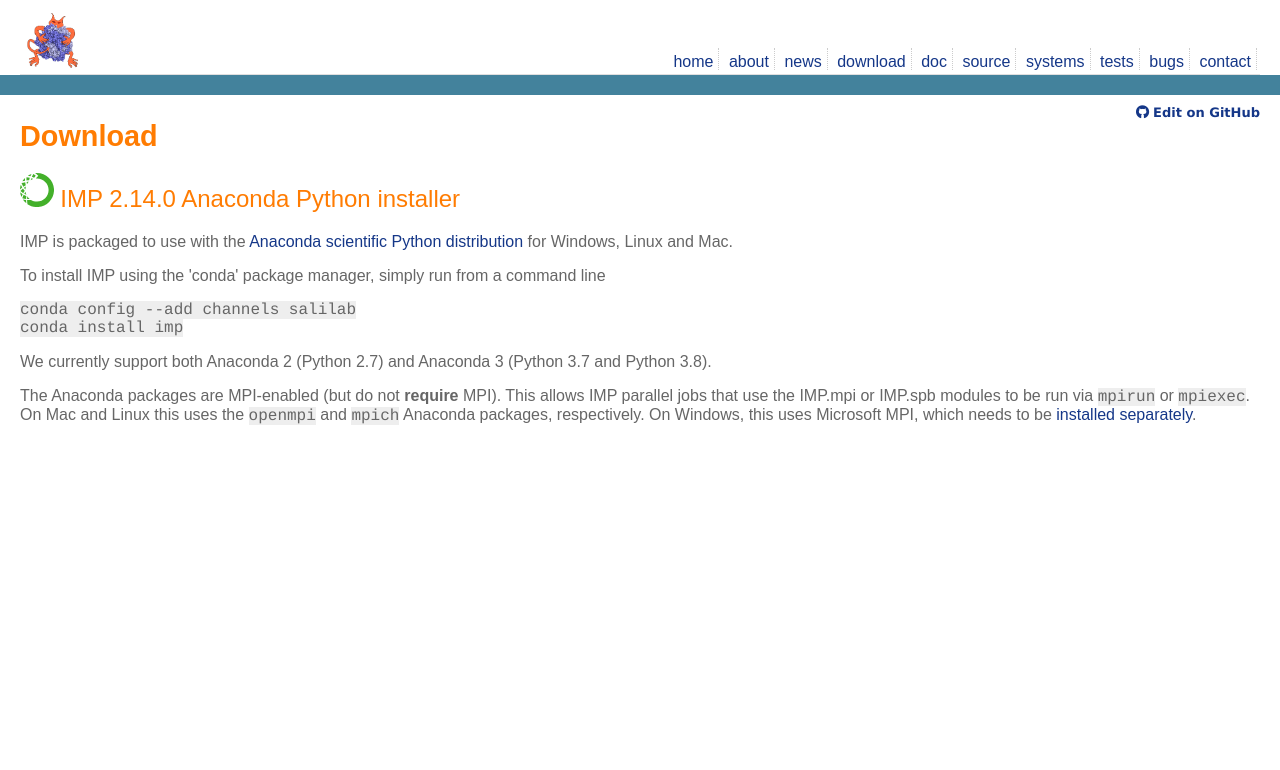
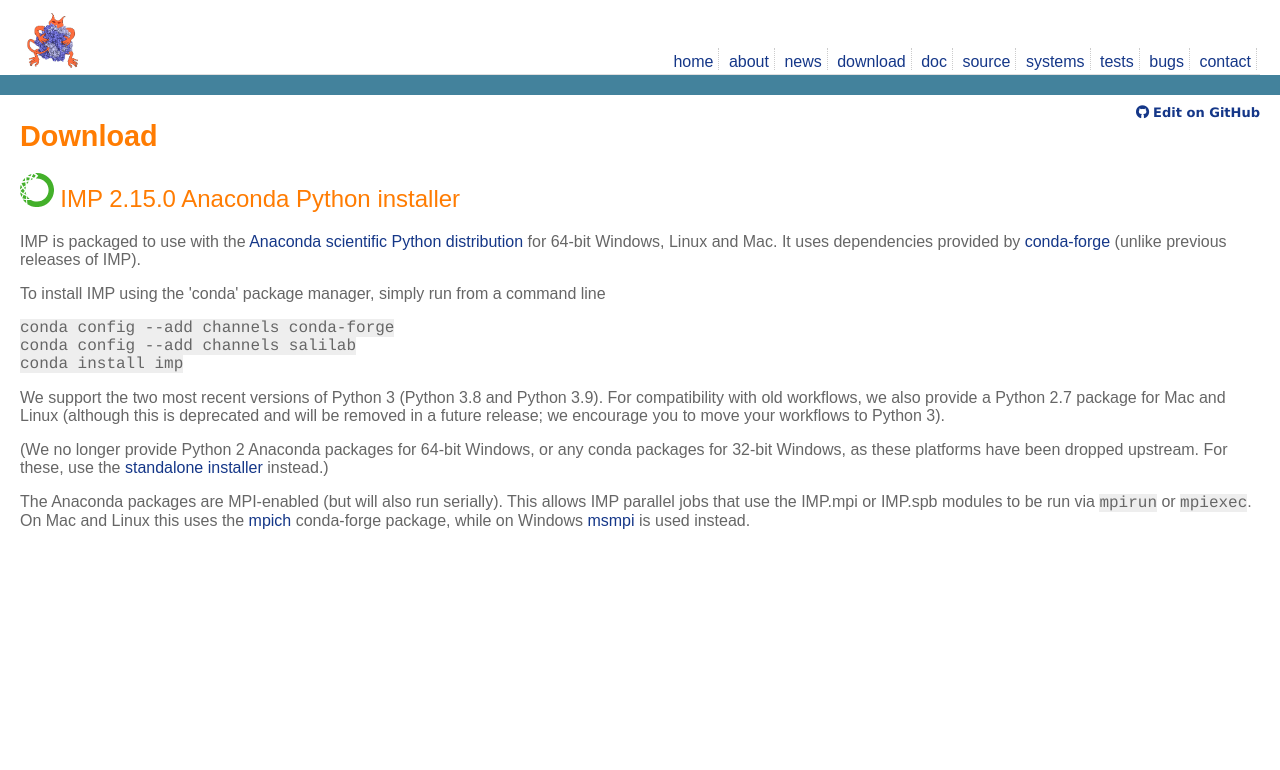
Before and after one commit to salilab/imp_website, a PHP site: page /download-anaconda.php?FILENAME=1 in a window 1280 px wide. Shown: the top 770 px of the page. Run offline with PHP 8.4, Linux system fonts and the light colour scheme; data that the repository does not hold is empty; some libraries are stand-ins or nearby versions.

Commit message:
Update for IMP 2.15.0 release

```diff
--- a/doc.php
+++ b/doc.php
@@ -6,7 +6,7 @@
 <div id="docs">
 
 <ul class="docs">
-<li><a href="2.14.0/doc/manual/">IMP 2.14.0 stable release</a></li>
+<li><a href="2.15.0/doc/manual/">IMP 2.15.0 stable release</a></li>
 
 <li><a href="nightly/doc/manual/">Latest nightly build</a></li>
 </ul>
--- a/download-anaconda.php
+++ b/download-anaconda.php
@@ -6,29 +6,40 @@
 <div id="download">
 
 <h2 class="download_title"><img src="images/anaconda-symbol.svg" alt="Anaconda logo"/>
-IMP 2.14.0 Anaconda Python installer</h2>
+IMP 2.15.0 Anaconda Python installer</h2>
 
 <p>IMP is packaged to use with the
 <a href="https://www.anaconda.com/download/">Anaconda scientific
-Python distribution</a> for Windows, Linux and Mac.</p>
+Python distribution</a> for 64-bit Windows, Linux and Mac. It uses
+dependencies provided by <a href="https://conda-forge.org/">conda-forge</a>
+(unlike previous releases of IMP).</p>
 
 <p>
 To install IMP using the 'conda' package manager, simply run from a command
 line</p>
 
-<p><tt>conda config --add channels salilab</tt><br />
+<p><tt>conda config --add channels conda-forge</tt><br />
+<tt>conda config --add channels salilab</tt><br />
 <tt>conda install imp</tt></p>
 
-<p>We currently support both Anaconda 2 (Python 2.7) and Anaconda 3
-(Python 3.7 and Python 3.8).</p>
+<p>We support the two most recent versions of Python 3 (Python 3.8
+and Python 3.9). For compatibility with old workflows, we also provide
+a Python 2.7 package for Mac and Linux (although this is deprecated and will
+be removed in a future release; we encourage you to move your workflows to
+Python 3).</p>
 
-<p>The Anaconda packages are MPI-enabled (but do not <b>require</b> MPI).
+<p>(We no longer provide Python 2 Anaconda packages for 64-bit Windows, or any
+conda packages for 32-bit Windows, as these platforms have been dropped
+upstream. For these, use the <a href="download-windows.html">standalone
+installer</a> instead.)</p>
+
+<p>The Anaconda packages are MPI-enabled (but will also run serially).
 This allows IMP parallel jobs that use the IMP.mpi or IMP.spb modules to
 be run via <tt>mpirun</tt> or <tt>mpiexec</tt>. On Mac and Linux this uses
-the <tt>openmpi</tt> and <tt>mpich</tt> Anaconda packages, respectively.
-On Windows, this uses Microsoft MPI, which needs to be
-<a href="https://msdn.microsoft.com/en-us/library/bb524831.aspx">installed
-separately</a>.</p>
+the <a href="https://www.mpich.org/">mpich</a> conda-forge package,
+while on Windows
+<a href="https://msdn.microsoft.com/en-us/library/bb524831.aspx">msmpi</a>
+is used instead.</p>
 
 </div>
 
--- a/old-versions.php
+++ b/old-versions.php
@@ -6,6 +6,10 @@
 <div id="download">
 
 <ul>
+
+<li>2.14.0: <a href="2.14.0/download/">download</a>;
+<a href="2.14.0/doc/manual/">manual</a>;
+<a href="2.14.0/doc/ref/">reference guide</a></li>
 
 <li>2.13.0: <a href="2.13.0/download/">download</a>;
 <a href="2.13.0/doc/manual/">manual</a>;
```
Also changed, not shown: download-linux.php (+15 -31 lines), download-mac.php (+4 -4 lines), download-windows.php (+4 -4 lines), download.php (+8 -8 lines), news.php (+8 -0 lines).
